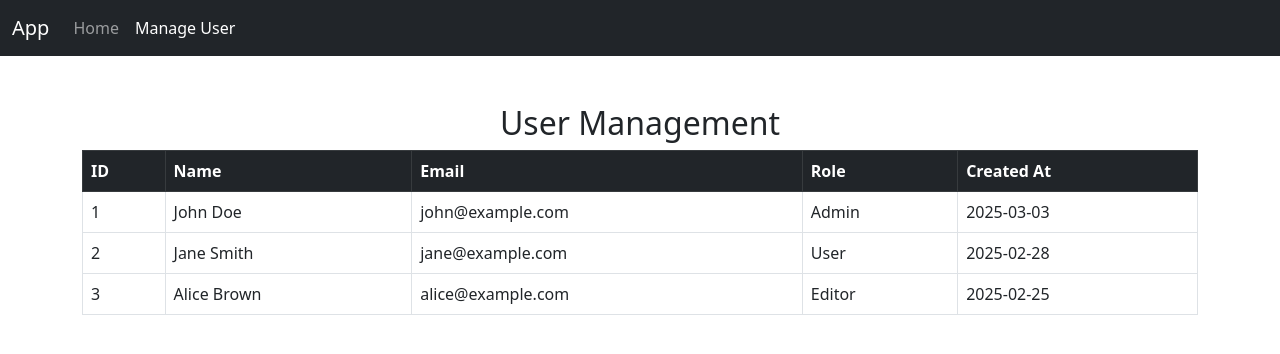
After one commit to panhalove123/Sprint_test, a PHP site: page /manage-user in a window 1280 px wide. The commit adds this page. Shown: the top 354 px of the page. Run offline with PHP 8.4, Linux system fonts and the light colour scheme.

Commit message:
feat(manage-user:create table-user)

```diff
--- /dev/null
+++ b/Controllers/UserController.php
@@ -0,0 +1,7 @@
+<?php
+
+class UserController extends BaseController {
+    public function manageUser() {
+        $this->view('user/manage-user');
+    }
+}
--- a/Router/route.php
+++ b/Router/route.php
@@ -3,9 +3,12 @@ require_once "Router.php";
 require_once "Controllers/BaseController.php";
 require_once "Database/Database.php";
 require_once "Controllers/WelcomeController.php";
+require_once "Controllers/UserController.php";
 
 
 $route = new Router();
 $route->get("/", [WelcomeController::class, 'welcome']);
+$route->get("/manage-user", [UserController::class, 'manageUser']);
+
 
 $route->route();
--- a/views/layouts/navbar.php
+++ b/views/layouts/navbar.php
@@ -7,8 +7,8 @@
         </button>
         <div class="collapse navbar-collapse" id="navbarNavAltMarkup">
             <div class="navbar-nav">
-                <a class="nav-link active" aria-current="page" href="/">Home</a>
-                <a class="nav-link" href="">Other</a>
+                <a class="nav-link " aria-current="page" href="/">Home</a>
+                <a class="nav-link active" href="/manage-user">Manage User</a>
             </div>
         </div>
     </div>
--- /dev/null
+++ b/views/user/manage-user.php
@@ -0,0 +1,33 @@
+<div class="container mt-5">
+        <h2 class="text-center">User Management</h2>
+        <table class="table table-bordered">
+            <thead class="table-dark">
+                <tr>
+                    <th>ID</th>
+                    <th>Name</th>
+                    <th>Email</th>
+                    <th>Role</th>
+                    <th>Created At</th>
+                </tr>
+            </thead>
+            <tbody>
+                <?php
+                $users = [
+                    ["id" => 1, "name" => "John Doe", "email" => "john@example.com", "role" => "Admin", "created_at" => "2025-03-03"],
+                    ["id" => 2, "name" => "Jane Smith", "email" => "jane@example.com", "role" => "User", "created_at" => "2025-02-28"],
+                    ["id" => 3, "name" => "Alice Brown", "email" => "alice@example.com", "role" => "Editor", "created_at" => "2025-02-25"]
+                ];
+
+                foreach ($users as $user):
+                ?>
+                <tr>
+                    <td><?= htmlspecialchars($user['id']) ?></td>
+                    <td><?= htmlspecialchars($user['name']) ?></td>
+                    <td><?= htmlspecialchars($user['email']) ?></td>
+                    <td><?= htmlspecialchars($user['role']) ?></td>
+                    <td><?= htmlspecialchars($user['created_at']) ?></td>
+                </tr>
+                <?php endforeach; ?>
+            </tbody>
+        </table>
+    </div>
```
